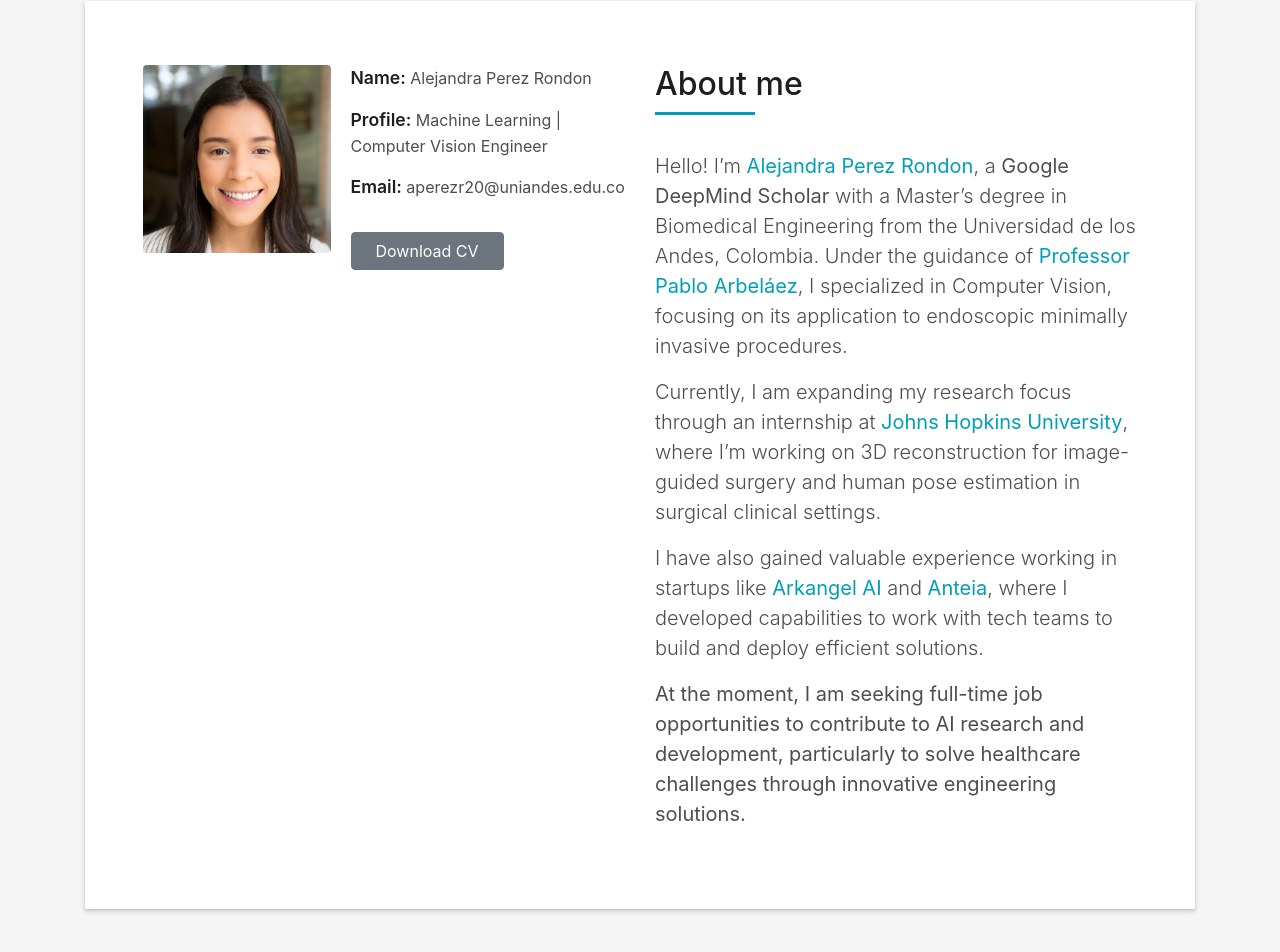
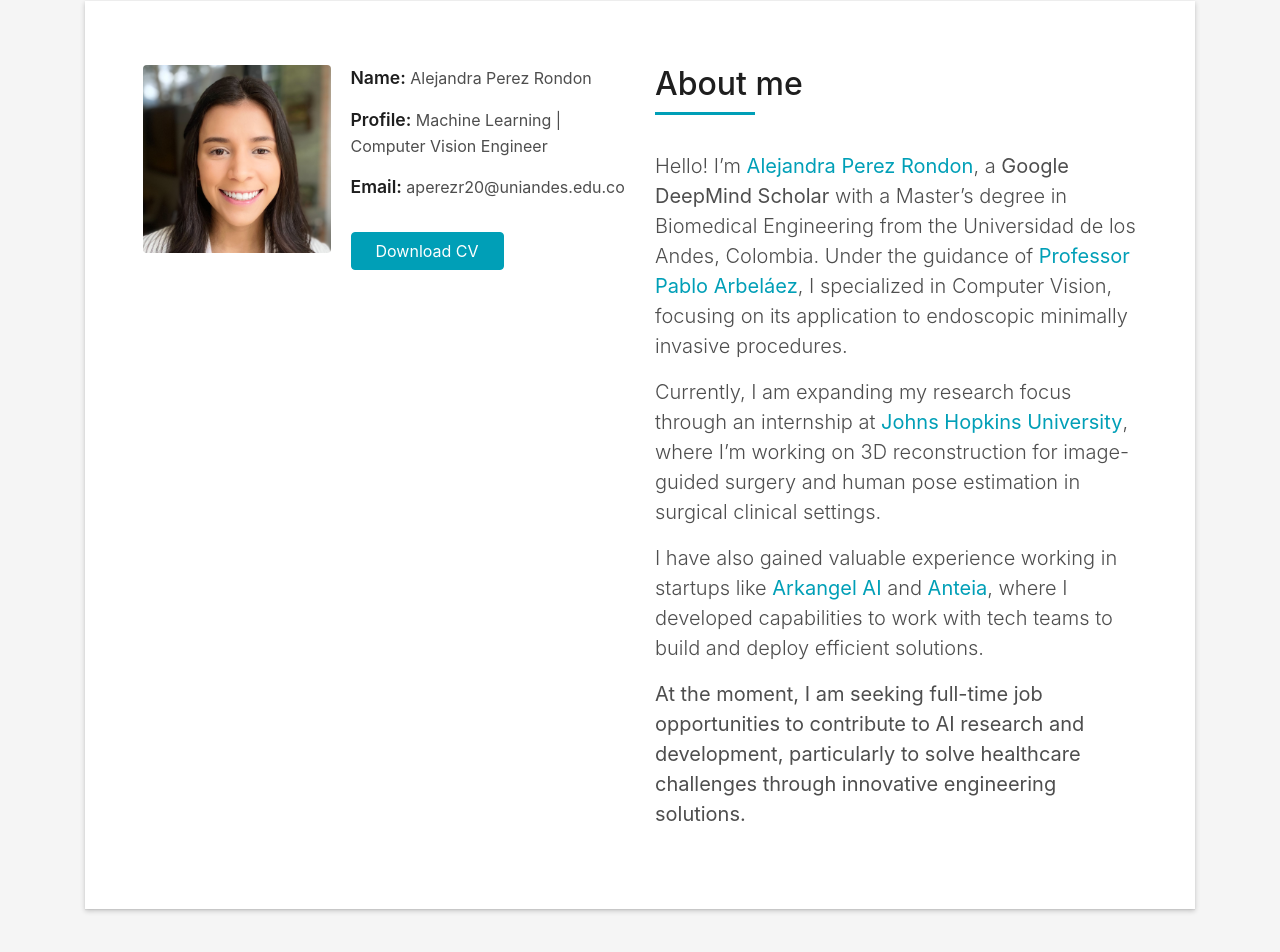
Before and after one commit to aperezr20/aperezr20.github.io, a plain HTML site: page index.html in a window 1280 px wide. Shown: the part 863-1815 px from the top of the page. Drawn offline with Linux system fonts and the light colour scheme; some packages are replaced by stand-ins of ours; animation ran at ten frames a second; a script that the page names is missing; files whose address does not match are found by name.

Commit message:
change download cv button

```diff
--- a/index.html
+++ b/index.html
@@ -122,7 +122,7 @@
                       <p><span class="title-s">Name: </span> <span>Alejandra Perez Rondon</span></p>
                       <p><span class="title-s">Profile: </span> <span>Machine Learning | Computer Vision Engineer</span></p>
                       <p><span class="title-s">Email: </span> <span>aperezr20@uniandes.edu.co</span></p>
-                      <p class="pt-3"><a class="btn btn-secondary btn js-scroll px-4" href="https://drive.google.com/file/d/114LS-lVNlfCM8DTjzFhGq_eBqUfqdLU9/view?usp=sharing" role="button">Download CV</a></p>
+                      <p class="pt-3"><a class="btn btn-primary btn js-scroll px-4" href="https://drive.google.com/file/d/114LS-lVNlfCM8DTjzFhGq_eBqUfqdLU9/view?usp=sharing" role="button">Download CV</a></p>
                     </div>
                   </div>
                 </div>
```
